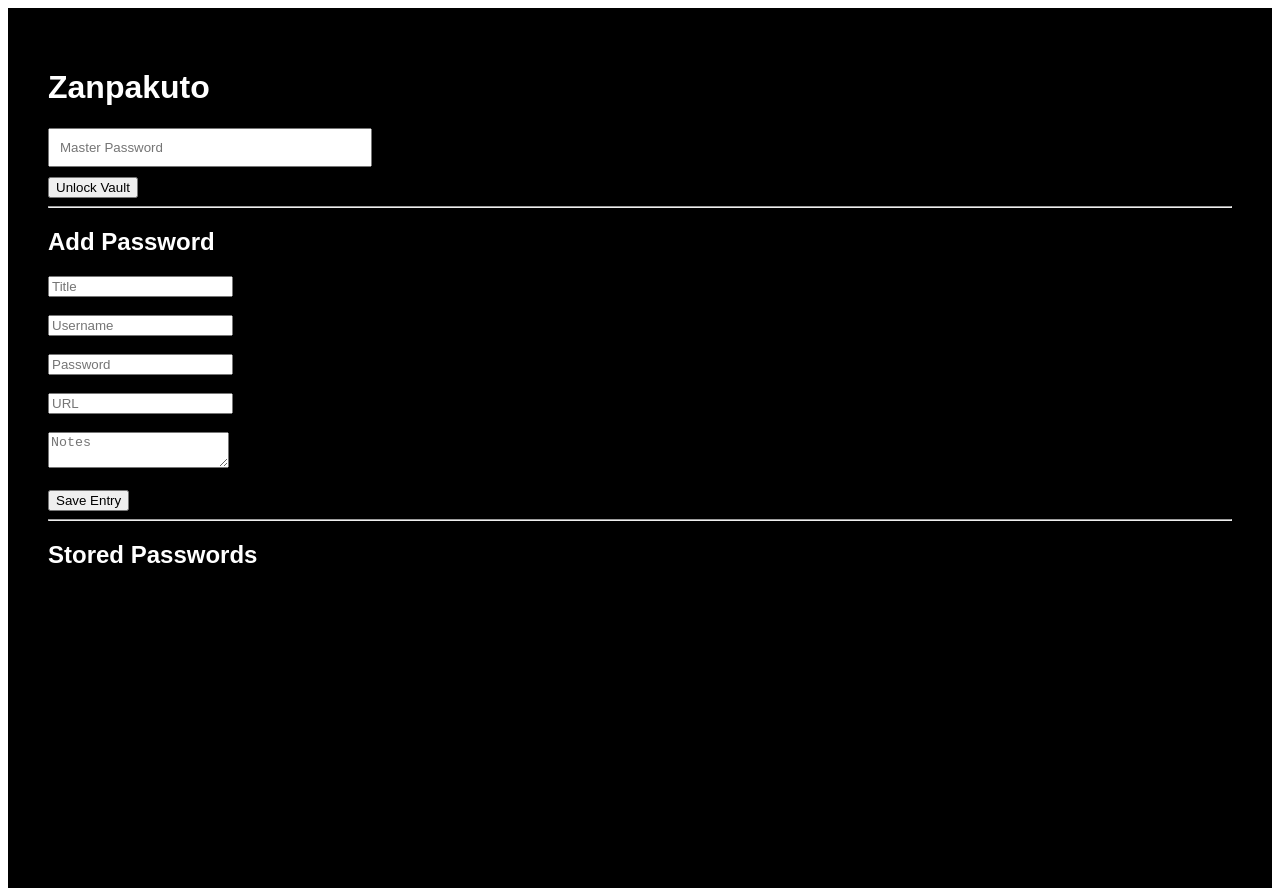
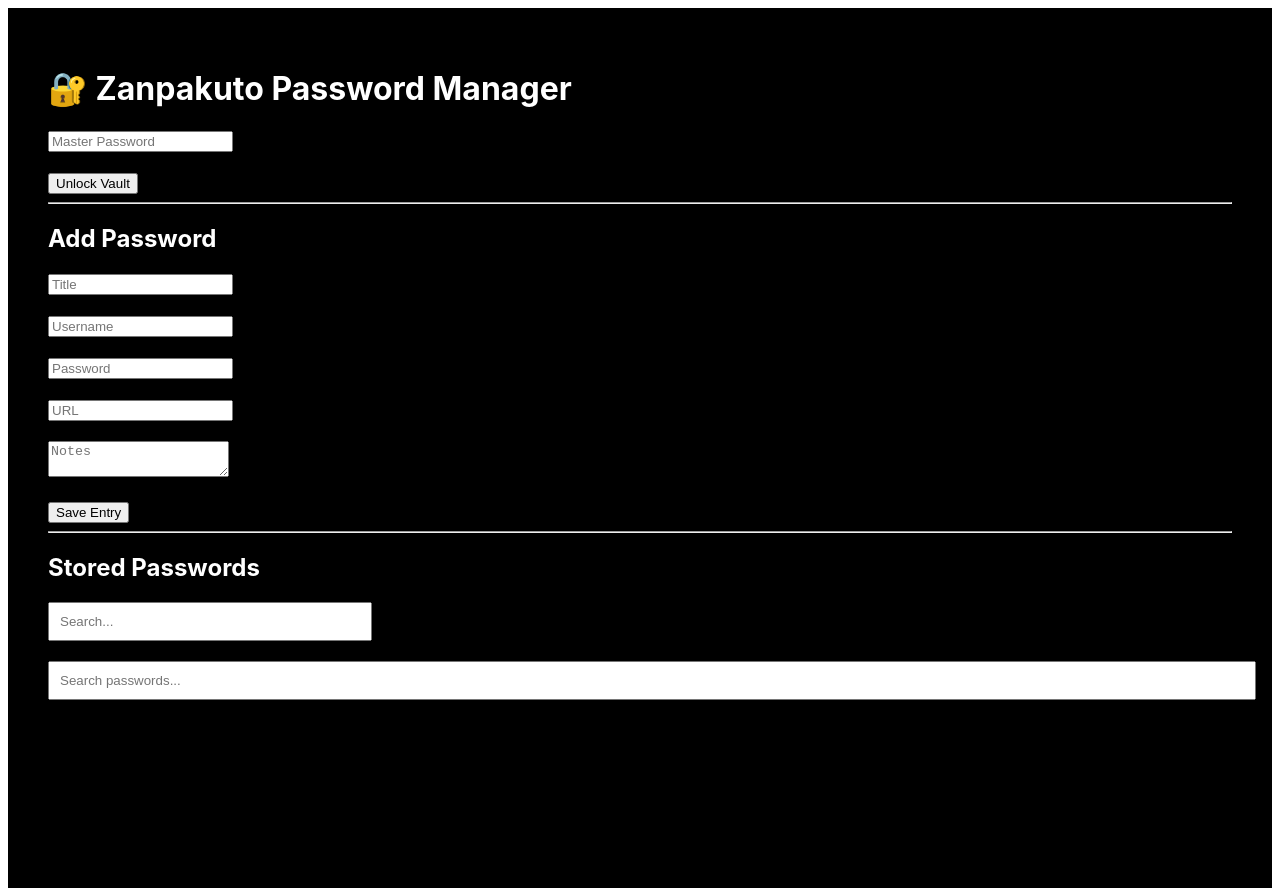
Before and after one commit to tanmaygalav/Zanpakuto, a React (Vite) app: page / in a window 1280 px wide. Built offline with nearby package versions, Linux system fonts and the light colour scheme.

Commit message:
Version 0.0.2

```diff
--- a/src/App.tsx
+++ b/src/App.tsx
@@ -1,26 +1,58 @@
 import { useState } from "react";
-import { invoke } from "@tauri-apps/api/core";
+
+import VaultUnlock from "./components/VaultUnlock";
+import PasswordList from "./components/PasswordList";
+
+import {
+  unlockVault as unlockVaultApi,
+  saveEntry as saveEntryApi,
+  deleteEntry as deleteEntryApi,
+  updateEntry as updateEntryApi,
+} from "./services/vaultApi";
+
+import { PasswordEntry } from "./types/PasswordEntry";
+
+interface VaultData {
+  version: number;
+  entries: PasswordEntry[];
+}
 
 function App() {
-  const [masterPassword, setMasterPassword] = useState("");
-  const [vaultData, setVaultData] = useState<any>(null);
+  const [masterPassword, setMasterPassword] =
+    useState("");
 
-  const [title, setTitle] = useState("");
-  const [username, setUsername] = useState("");
-  const [password, setPassword] = useState("");
-  const [url, setUrl] = useState("");
-  const [notes, setNotes] = useState("");
+  const [vaultData, setVaultData] =
+    useState<VaultData | null>(null);
+
+  const [search, setSearch] =
+    useState("");
+
+  const [editingId, setEditingId] =
+    useState("");
+
+  const [title, setTitle] =
+    useState("");
+
+  const [username, setUsername] =
+    useState("");
+
+  const [password, setPassword] =
+    useState("");
+
+  const [url, setUrl] =
+    useState("");
+
+  const [notes, setNotes] =
+    useState("");
 
   async function unlockVault() {
     try {
-      const result = await invoke<string>(
-        "unlock_vault",
-        {
-          password: masterPassword,
-        }
+      const data =
+        await unlockVaultApi(
+          masterPassword
         );
 
-      setVaultData(JSON.parse(result));
+      setVaultData(data);
     } catch (err) {
       alert(String(err));
     }
@@ -28,35 +60,55 @@ function App() {
 
   async function saveEntry() {
     try {
-      await invoke("save_entry", {
-      masterPassword: masterPassword,
-      title: title,
-      username: username,
+      await saveEntryApi({
+        masterPassword,
+        title,
+        username,
         passwordValue: password,
-      url: url,
-      notes: notes,
+        url,
+        notes,
       });
 
       await unlockVault();
 
-      setTitle("");
-      setUsername("");
-      setPassword("");
-      setUrl("");
-      setNotes("");
+      clearForm();
     } catch (err) {
       alert(String(err));
     }
   }
 
-  async function deleteEntry(id: string) {
+  async function updateEntry() {
     try {
-      await invoke(
-        "delete_entry_command",
+      await updateEntryApi(
+        masterPassword,
         {
-          password: masterPassword,
-          id: id,
+          id: editingId,
+          title,
+          username,
+          password,
+          url,
+          notes,
+          created_at: "",
+          updated_at:
+            new Date().toISOString(),
         }
+      );
+
+      await unlockVault();
+
+      clearForm();
+    } catch (err) {
+      alert(String(err));
+    }
+  }
+
+  async function deleteEntry(
+    id: string
+  ) {
+    try {
+      await deleteEntryApi(
+        masterPassword,
+        id
       );
 
       await unlockVault();
@@ -65,6 +117,43 @@ function App() {
     }
   }
 
+  function clearForm() {
+    setEditingId("");
+
+    setTitle("");
+    setUsername("");
+    setPassword("");
+    setUrl("");
+    setNotes("");
+  }
+
+  function startEditing(
+    entry: PasswordEntry
+  ) {
+    setEditingId(entry.id);
+
+    setTitle(entry.title);
+    setUsername(entry.username);
+    setPassword(entry.password);
+    setUrl(entry.url);
+    setNotes(entry.notes);
+  }
+
+  const filteredEntries =
+    vaultData?.entries.filter(
+      (entry) =>
+        entry.title
+          .toLowerCase()
+          .includes(
+            search.toLowerCase()
+          ) ||
+        entry.username
+          .toLowerCase()
+          .includes(
+            search.toLowerCase()
+          )
+    ) || [];
+
   return (
     <div
       style={{
@@ -72,40 +161,42 @@ function App() {
         color: "white",
         minHeight: "100vh",
         padding: "40px",
-        fontFamily: "sans-serif",
+        fontFamily:
+          "Inter, sans-serif",
       }}
     >
-      <h1>Zanpakuto</h1>
+      <h1>
+        🔐 Zanpakuto Password
+        Manager
+      </h1>
 
-      <input
-        type="password"
-        placeholder="Master Password"
-        value={masterPassword}
-        onChange={(e) =>
-          setMasterPassword(e.target.value)
+      <VaultUnlock
+        masterPassword={
+          masterPassword
         }
-        style={{
-          width: "300px",
-          padding: "10px",
-          marginBottom: "10px",
-        }}
+        setMasterPassword={
+          setMasterPassword
+        }
+        unlockVault={
+          unlockVault
+        }
       />
-
-      <br />
-
-      <button onClick={unlockVault}>
-        Unlock Vault
-      </button>
 
       <hr />
 
-      <h2>Add Password</h2>
+      <h2>
+        {editingId
+          ? "Edit Password"
+          : "Add Password"}
+      </h2>
 
       <input
         placeholder="Title"
         value={title}
         onChange={(e) =>
-          setTitle(e.target.value)
+          setTitle(
+            e.target.value
+          )
         }
       />
 
@@ -116,7 +207,9 @@ function App() {
         placeholder="Username"
         value={username}
         onChange={(e) =>
-          setUsername(e.target.value)
+          setUsername(
+            e.target.value
+          )
         }
       />
 
@@ -127,7 +220,9 @@ function App() {
         placeholder="Password"
         value={password}
         onChange={(e) =>
-          setPassword(e.target.value)
+          setPassword(
+            e.target.value
+          )
         }
       />
 
@@ -138,7 +233,9 @@ function App() {
         placeholder="URL"
         value={url}
         onChange={(e) =>
-          setUrl(e.target.value)
+          setUrl(
+            e.target.value
+          )
         }
       />
 
@@ -149,68 +246,73 @@ function App() {
         placeholder="Notes"
         value={notes}
         onChange={(e) =>
-          setNotes(e.target.value)
+          setNotes(
+            e.target.value
+          )
         }
       />
 
       <br />
       <br />
 
-      <button onClick={saveEntry}>
-        Save Entry
+      <button
+        onClick={
+          editingId
+            ? updateEntry
+            : saveEntry
+        }
+      >
+        {editingId
+          ? "Update Entry"
+          : "Save Entry"}
       </button>
+
+      {editingId && (
+        <>
+          {" "}
+          <button
+            onClick={
+              clearForm
+            }
+          >
+            Cancel
+          </button>
+        </>
+      )}
 
       <hr />
 
-      <h2>Stored Passwords</h2>
+      <h2>
+        Stored Passwords
+      </h2>
 
-      {vaultData?.entries?.map(
-        (entry: any) => (
-          <div
-            key={entry.id}
+      <input
+        placeholder="Search..."
+        value={search}
+        onChange={(e) =>
+          setSearch(
+            e.target.value
+          )
+        }
         style={{
-              border: "1px solid #333",
-              padding: "15px",
-              marginBottom: "10px",
-              borderRadius: "10px",
+          width: "300px",
+          padding: "10px",
+          marginBottom:
+            "20px",
         }}
-          >
-            <h3>{entry.title}</h3>
+      />
 
-            <p>
-              Username:
-              {" "}
-              {entry.username}
-            </p>
-
-            <p>
-              Password:
-              {" "}
-              {entry.password}
-            </p>
-
-            <p>
-              URL:
-              {" "}
-              {entry.url}
-            </p>
-
-            <p>
-              Notes:
-              {" "}
-              {entry.notes}
-            </p>
-
-            <button
-              onClick={() =>
-                deleteEntry(entry.id)
+      <PasswordList
+        entries={
+          filteredEntries
         }
-            >
-              Delete
-            </button>
-          </div>
-        )
-      )}
+        onEdit={
+          startEditing
+        }
+        onDelete={
+          deleteEntry
+        }
+      />
     </div>
   );
 }
--- /dev/null
+++ b/src/components/PasswordCard.tsx
@@ -0,0 +1,99 @@
+import { useState } from "react";
+import { PasswordEntry } from "../types/PasswordEntry";
+
+interface Props {
+  entry: PasswordEntry;
+
+  onEdit: (
+    entry: PasswordEntry
+  ) => void;
+
+  onDelete: (
+    id: string
+  ) => void;
+}
+
+export default function PasswordCard({
+  entry,
+  onEdit,
+  onDelete,
+}: Props) {
+  const [showPassword, setShowPassword] =
+    useState(false);
+
+  async function copyPassword() {
+    await navigator.clipboard.writeText(
+      entry.password
+    );
+  }
+
+  return (
+    <div
+      style={{
+        border: "1px solid #333",
+        padding: "15px",
+        marginBottom: "15px",
+        borderRadius: "10px",
+        background: "#111",
+      }}
+    >
+      <h3>{entry.title}</h3>
+
+      <p>
+        <strong>Username:</strong>{" "}
+        {entry.username}
+      </p>
+
+      <p>
+        <strong>Password:</strong>{" "}
+        {showPassword
+          ? entry.password
+          : "••••••••••"}
+      </p>
+
+      <p>
+        <strong>URL:</strong>{" "}
+        {entry.url}
+      </p>
+
+      <p>
+        <strong>Notes:</strong>{" "}
+        {entry.notes}
+      </p>
+
+      <button
+        onClick={() =>
+          setShowPassword(
+            !showPassword
+          )
+        }
+      >
+        {showPassword
+          ? "Hide"
+          : "Show"}
+      </button>
+
+      <button
+        onClick={copyPassword}
+      >
+        Copy
+      </button>
+
+      <button
+        onClick={() =>
+          onEdit(entry)
+        }
+      >
+        Edit
+      </button>
+
+      <button
+        onClick={() =>
+          onDelete(entry.id)
+        }
+      >
+        Delete
+      </button>
+    </div>
+  );
+}
--- /dev/null
+++ b/src/components/PasswordList.tsx
@@ -0,0 +1,66 @@
+import { useState } from "react";
+
+import PasswordCard from "./PasswordCard";
+
+import { PasswordEntry }
+from "../types/PasswordEntry";
+
+interface Props {
+  entries: PasswordEntry[];
+
+  onEdit: (
+    entry: PasswordEntry
+  ) => void;
+
+  onDelete: (
+    id: string
+  ) => void;
+}
+
+export default function PasswordList({
+  entries,
+  onEdit,
+  onDelete,
+}: Props) {
+  const [search, setSearch] =
+    useState("");
+
+  const filteredEntries =
+    entries.filter((entry) =>
+      entry.title
+        .toLowerCase()
+        .includes(
+          search.toLowerCase()
+        )
+    );
+
+  return (
+    <>
+      <input
+        placeholder="Search passwords..."
+        value={search}
+        onChange={(e) =>
+          setSearch(
+            e.target.value
+          )
+        }
+        style={{
+          width: "100%",
+          padding: "10px",
+          marginBottom: "20px",
+        }}
+      />
+
+      {filteredEntries.map(
+        (entry) => (
+          <PasswordCard
+            key={entry.id}
+            entry={entry}
+            onEdit={onEdit}
+            onDelete={onDelete}
+          />
+        )
+      )}
+    </>
+  );
+}
--- /dev/null
+++ b/src/components/VaultUnlock.tsx
@@ -0,0 +1,38 @@
+interface Props {
+  masterPassword: string;
+  setMasterPassword: (
+    value: string
+  ) => void;
+
+  unlockVault: () => void;
+}
+
+export default function VaultUnlock({
+  masterPassword,
+  setMasterPassword,
+  unlockVault,
+}: Props) {
+  return (
+    <>
+      <input
+        type="password"
+        placeholder="Master Password"
+        value={masterPassword}
+        onChange={(e) =>
+          setMasterPassword(
+            e.target.value
+          )
+        }
+      />
+
+      <br />
+      <br />
+
+      <button
+        onClick={unlockVault}
+      >
+        Unlock Vault
+      </button>
+    </>
+  );
+}
--- /dev/null
+++ b/src/services/vaultApi.ts
@@ -0,0 +1,55 @@
+import { invoke } from "@tauri-apps/api/core";
+
+export async function unlockVault(
+  password: string
+) {
+  const result = await invoke<string>(
+    "unlock_vault",
+    {
+      password,
+    }
+  );
+
+  return JSON.parse(result);
+}
+
+export async function saveEntry(
+  data: any
+) {
+  return invoke(
+    "save_entry",
+    data
+  );
+}
+
+export async function deleteEntry(
+  password: string,
+  id: string
+) {
+  return invoke(
+    "delete_entry_command",
+    {
+      password,
+      id,
+    }
+  );
+}
+
+export async function updateEntry(
+  password: string,
+  entry: any
+) {
+  return invoke(
+    "update_entry_command",
+    {
+      password,
+      entry,
+    }
+  );
+}
+
+export async function refreshVault(
+  password: string
+) {
+  return unlockVault(password);
+}
--- /dev/null
+++ b/src/types/PasswordEntry.ts
@@ -0,0 +1,17 @@
+export interface PasswordEntry {
+  id: string;
+
+  title: string;
+
+  username: string;
+
+  password: string;
+
+  url: string;
+
+  notes: string;
+
+  created_at: string;
+
+  updated_at: string;
+}
```
Also changed, not shown: src/components/PasswordForm.tsx (added, +118 -0 lines). Lines whose indentation alone changed are shown as unchanged.
